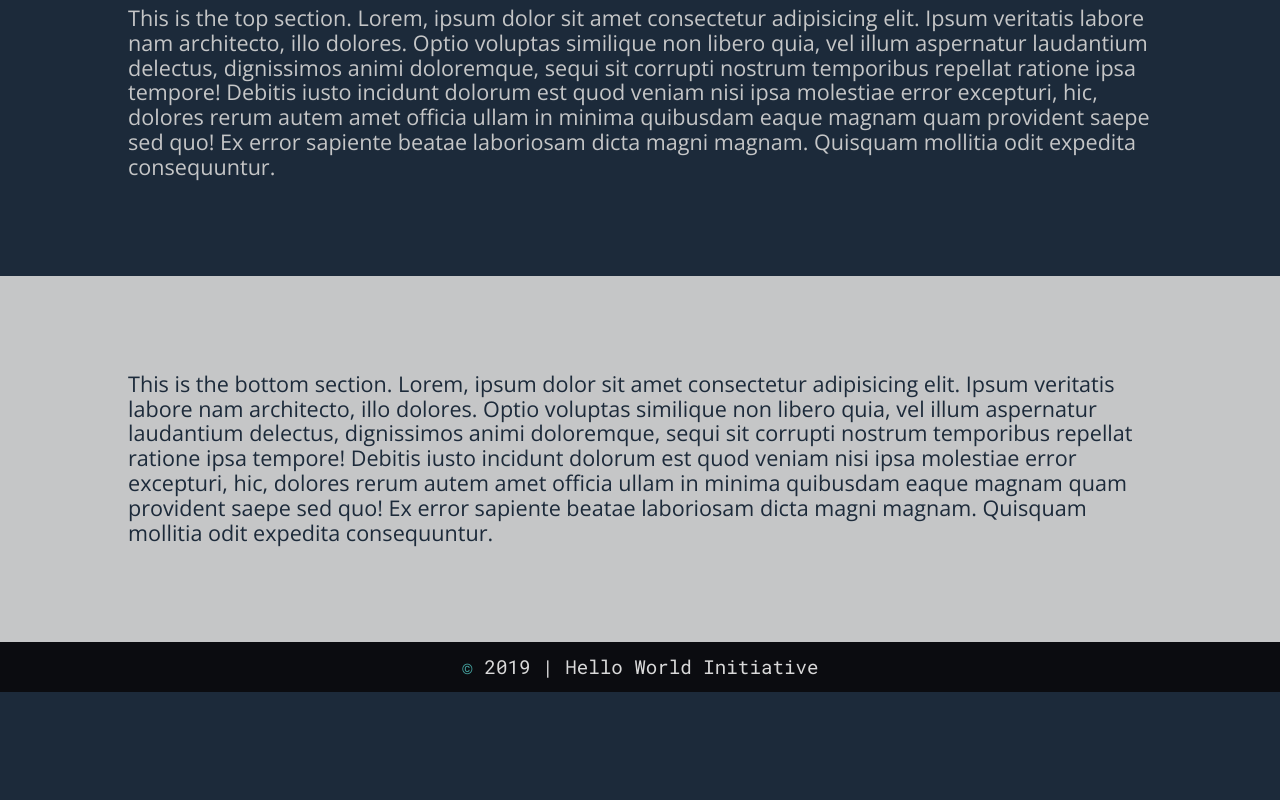
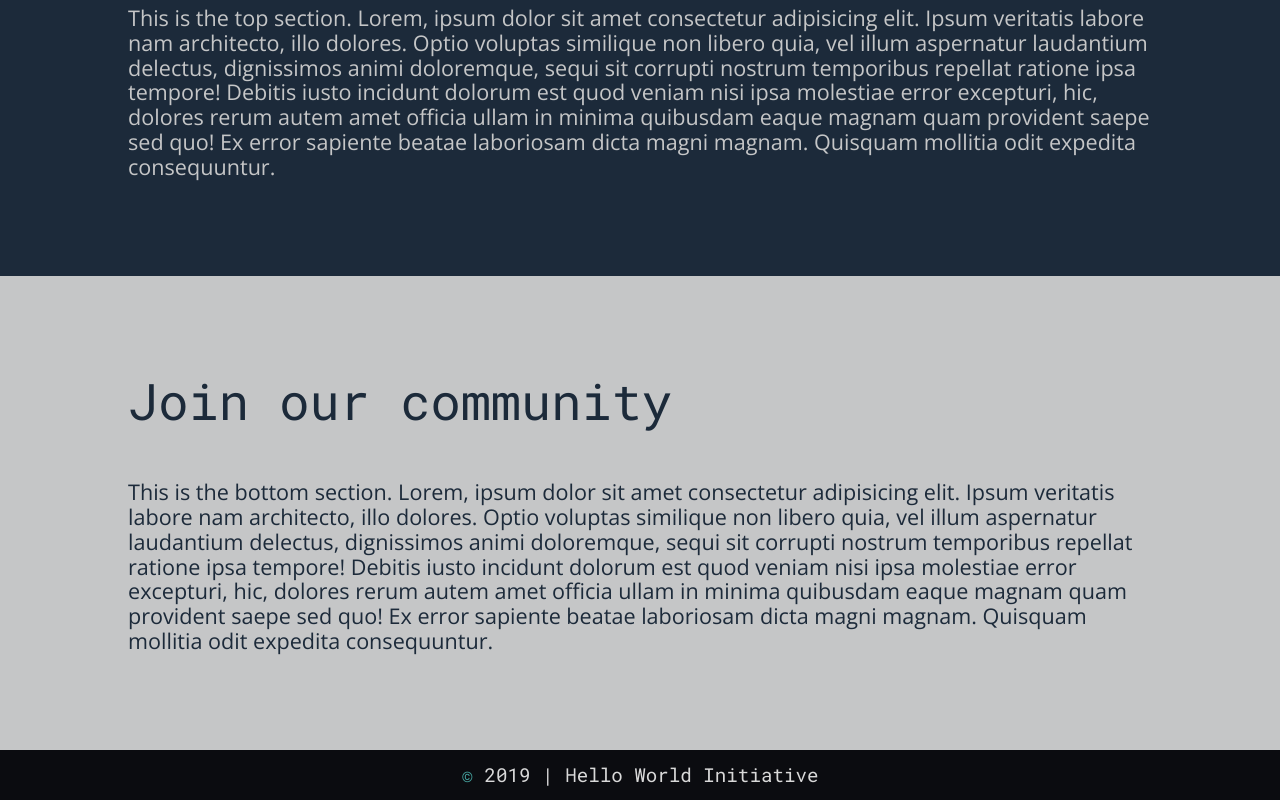
Before and after one commit to hello-world-initiative/hello-world-initiative, a React (Create React App) app: page /community in a window 1280 px wide. Shown: the part 899-1699 px from the top of the page. Before the commit the page ends 1591 px from the top, so only its background shows below. Built offline with nearby package versions, Linux system fonts and the light colour scheme.

Commit message:
Added alternate headings to light sections on all pages

```diff
--- a/src/pages/About.js
+++ b/src/pages/About.js
@@ -1,7 +1,7 @@
 import React from 'react'
 import Header from '../components/Header'
 import Section from '../components/Section'
-import Heading from '../components/Heading'
+import Heading, {AlternateHeading} from '../components/Heading'
 
 const About = () => {
   return (
@@ -23,6 +23,7 @@ const About = () => {
           <p>Lorem ipsum dolor, sit amet consectetur adipisicing elit. Explicabo minima cumque tempore rerum cupiditate, nobis, hic libero quas non repellat, laborum labore sed eaque consectetur aspernatur officiis architecto fuga. Non accusamus molestias atque quia nihil officia voluptates ipsum. Recusandae dicta dolore ut possimus harum nihil molestiae fugiat quidem laudantium consequatur!</p>
         </Section>
         <Section color="light">
+          <AlternateHeading>Want to get involved?</AlternateHeading>
           <p>This is the bottom section. Lorem, ipsum dolor sit amet consectetur adipisicing elit. Ipsum veritatis labore nam architecto, illo dolores. Optio voluptas similique non libero quia, vel illum aspernatur laudantium delectus, dignissimos animi doloremque, sequi sit corrupti nostrum temporibus repellat ratione ipsa tempore! Debitis iusto incidunt dolorum est quod veniam nisi ipsa molestiae error excepturi, hic, dolores rerum autem amet officia ullam in minima quibusdam eaque magnam quam provident saepe sed quo! Ex error sapiente beatae laboriosam dicta magni magnam. Quisquam mollitia odit expedita consequuntur.</p>
         </Section>
       </main>
--- a/src/pages/Community.js
+++ b/src/pages/Community.js
@@ -1,7 +1,7 @@
 import React from 'react'
 import Header from '../components/Header'
 import Section from '../components/Section'
-import Heading from '../components/Heading'
+import Heading, {AlternateHeading} from '../components/Heading'
 
 const Community = () => {
   return (
@@ -15,6 +15,7 @@ const Community = () => {
           <p>This is the top section. Lorem, ipsum dolor sit amet consectetur adipisicing elit. Ipsum veritatis labore nam architecto, illo dolores. Optio voluptas similique non libero quia, vel illum aspernatur laudantium delectus, dignissimos animi doloremque, sequi sit corrupti nostrum temporibus repellat ratione ipsa tempore! Debitis iusto incidunt dolorum est quod veniam nisi ipsa molestiae error excepturi, hic, dolores rerum autem amet officia ullam in minima quibusdam eaque magnam quam provident saepe sed quo! Ex error sapiente beatae laboriosam dicta magni magnam. Quisquam mollitia odit expedita consequuntur.</p>
         </Section>
         <Section color="light">
+          <AlternateHeading>Join our community</AlternateHeading>
           <p>This is the bottom section. Lorem, ipsum dolor sit amet consectetur adipisicing elit. Ipsum veritatis labore nam architecto, illo dolores. Optio voluptas similique non libero quia, vel illum aspernatur laudantium delectus, dignissimos animi doloremque, sequi sit corrupti nostrum temporibus repellat ratione ipsa tempore! Debitis iusto incidunt dolorum est quod veniam nisi ipsa molestiae error excepturi, hic, dolores rerum autem amet officia ullam in minima quibusdam eaque magnam quam provident saepe sed quo! Ex error sapiente beatae laboriosam dicta magni magnam. Quisquam mollitia odit expedita consequuntur.</p>
         </Section>
       </main>
--- a/src/pages/Events.js
+++ b/src/pages/Events.js
@@ -1,7 +1,7 @@
 import React from 'react'
 import Header from '../components/Header'
 import Section from '../components/Section'
-import Heading from '../components/Heading'
+import Heading, {AlternateHeading} from '../components/Heading'
 
 const Events = () => {
   return (
@@ -15,6 +15,7 @@ const Events = () => {
           <p>This is the top section. Lorem, ipsum dolor sit amet consectetur adipisicing elit. Ipsum veritatis labore nam architecto, illo dolores. Optio voluptas similique non libero quia, vel illum aspernatur laudantium delectus, dignissimos animi doloremque, sequi sit corrupti nostrum temporibus repellat ratione ipsa tempore! Debitis iusto incidunt dolorum est quod veniam nisi ipsa molestiae error excepturi, hic, dolores rerum autem amet officia ullam in minima quibusdam eaque magnam quam provident saepe sed quo! Ex error sapiente beatae laboriosam dicta magni magnam. Quisquam mollitia odit expedita consequuntur.</p>
         </Section>
         <Section color="light">
+          <AlternateHeading>Join us at an event</AlternateHeading>
           <p>This is the bottom section. Lorem, ipsum dolor sit amet consectetur adipisicing elit. Ipsum veritatis labore nam architecto, illo dolores. Optio voluptas similique non libero quia, vel illum aspernatur laudantium delectus, dignissimos animi doloremque, sequi sit corrupti nostrum temporibus repellat ratione ipsa tempore! Debitis iusto incidunt dolorum est quod veniam nisi ipsa molestiae error excepturi, hic, dolores rerum autem amet officia ullam in minima quibusdam eaque magnam quam provident saepe sed quo! Ex error sapiente beatae laboriosam dicta magni magnam. Quisquam mollitia odit expedita consequuntur.</p>
         </Section>
       </main>
```
